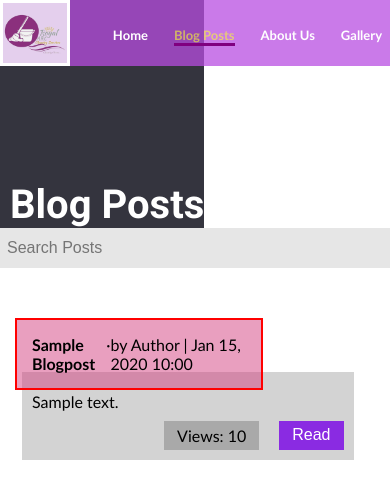
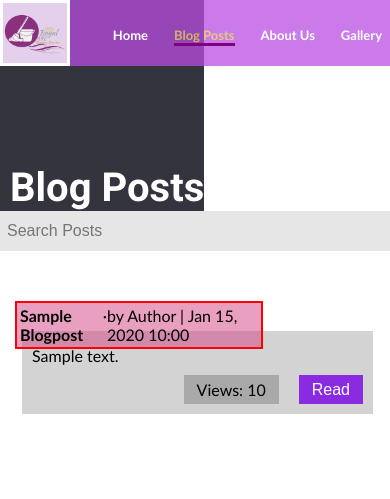
Before and after one commit to Glitch-bug/RoyalArcSite, a Django app: page /Posts in a window 390 px wide. Shown: the top 499 px of the page. Run offline with Django 3.2, Linux system fonts and the light colour scheme; tables that the repository leaves empty hold one stand-in row (values such as "Sample post").

Commit message:
css update

```diff
--- a/RoyalSite/static/RoyalSite/css/base.css
+++ b/RoyalSite/static/RoyalSite/css/base.css
@@ -118,6 +118,10 @@ section > img {
         font-size: 32px;
     }
 
+    section h1 {
+        font-size: 22
+    }
+
     h2 {
         font-size: 18;
     }
@@ -128,6 +132,6 @@ section > img {
     }
 
     section{
-        height: 27vh;
+        height: 25vh;
     }
 }
--- a/RoyalSite/static/RoyalSite/css/gallery.css
+++ b/RoyalSite/static/RoyalSite/css/gallery.css
@@ -93,6 +93,10 @@ body {
     display: inline;
 }
 
+.img:hover img{
+    border:5px solid purple;
+}
+
 .buttons {
     display: flex;
     flex-direction: row;
--- a/RoyalSite/static/RoyalSite/css/posts.css
+++ b/RoyalSite/static/RoyalSite/css/posts.css
@@ -195,11 +195,13 @@ li {
 
     .post-info {
         width: fit-content;
+        padding: 3px;
     }
 
     .post-text {
         margin: 0px;
         margin-left: 22px;
-        width: 85vw;
+        width: 90vw;
+        padding-top:15px;
     }
 }
```
Also changed, not shown: RoyalSite/static/RoyalSite/css/about.css (+10 -0 lines).
